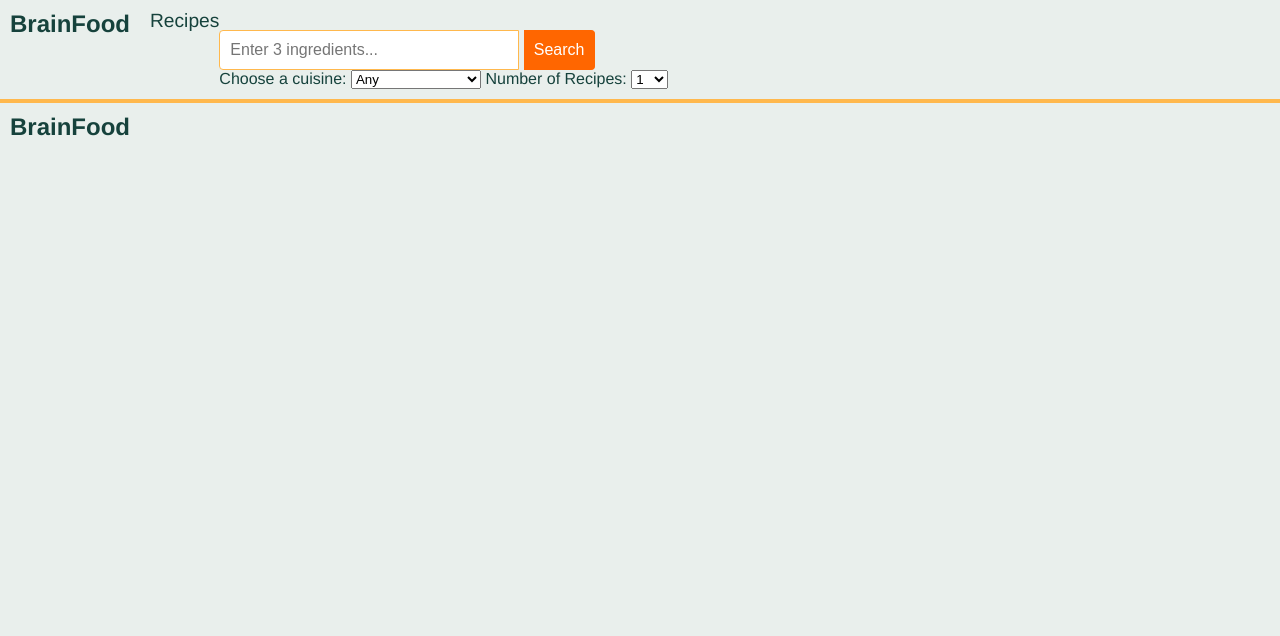
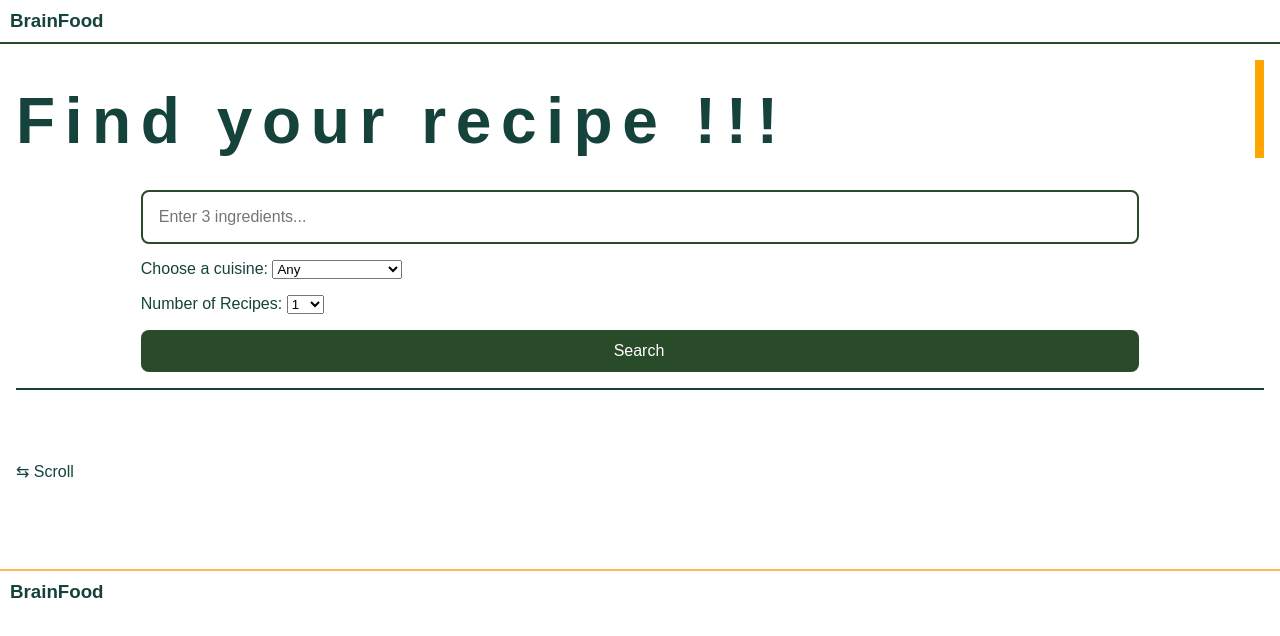
Before and after one commit to yamunajayan/brainfood, a plain HTML site: page index.html in a window 1280 px wide. Drawn offline with nearby package versions, Linux system fonts and the light colour scheme; no server answers.

Commit message:
made changes to UI, updated the main.js and sass files

```diff
--- a/index.html
+++ b/index.html
@@ -10,16 +10,16 @@
     <header>
       <nav class="header">
         <a href="index.html" class="header__home-link">
-          <h1 class="header__home">BrainFood</h1>
+          <h3 class="header__home">BrainFood</h3>
         </a>
-        <ul class="header__nav">
+        <!-- <ul class="header__nav">
           <li class="header__list">
             <a href="#" class="header__link">Recipes</a>
           </li>
-        </ul>
+        </ul> -->
       </nav>
 
-      <form class="search">
+      <!-- <form class="search">
         <div>
           <input
             type="text"
@@ -59,17 +59,68 @@
             <option value="12">12</option>
           </select>
         </div>
-      </form>
+      </form> -->
     </header>
 
-    <main>
-      <div class="carousel"></div>
+    <main class="menu">
+      <section class="menu__box">
+        <h1 class="menu__title">Find your recipe !!!</h1>
+        <div class="menu__form-section">
+          <form class="search">
+            <div class="search__box">
+              <input
+                type="text"
+                name="ingredient"
+                class="search__input"
+                placeholder="Enter 3 ingredients..."
+              />
+            </div>
+            <div class="search__item">
+              <label for="cusines">Choose a cuisine:</label>
+              <select name="cuisine" id="cuisine">
+                <option value="Any">Any</option>
+                <option value="Indian">Indian</option>
+                <option value="Italian">Italian</option>
+                <option value="British">British</option>
+                <option value="Mexican">Mexican</option>
+                /
+                <option value="Chinese">Chinese</option>
+                <option value="Eastern European">Eastern European</option>
+                <option value="British">British</option>
+                <option value="Mexican">Mexican</option>
+              </select>
+            </div>
+            <div class="search__item">
+              <label for="number">Number of Recipes:</label>
+              <select name="number" id="number">
+                <option value="1">1</option>
+                <option value="2">2</option>
+                <option value="3">3</option>
+                <option value="4">4</option>
+                <option value="5">5</option>
+                <option value="6">6</option>
+                <option value="7">7</option>
+                <option value="8">8</option>
+                <option value="9">9</option>
+                <option value="10">10</option>
+                <option value="11">11</option>
+                <option value="12">12</option>
+              </select>
+            </div>
+            <button class="search__button" type="submit">Search</button>
+          </form>
+        </div>
+      </section>
+
+      <section class="carousel">
+        <div class="scroll-indicator">⇆ Scroll</div>
+      </section>
     </main>
 
     <footer>
       <nav class="footer">
         <a href="index.html" class="footer__home-link">
-          <h1 class="footer__home">BrainFood</h1>
+          <h3 class="footer__home">BrainFood</h3>
         </a>
       </nav>
     </footer>
--- a/scripts/main.js
+++ b/scripts/main.js
@@ -15,7 +15,7 @@ console.log(allRecipes);
 
 // allRecipes.forEach((item) => {
 //   const label = item.recipe.label;
-//   console.log(label);
+//   console.log(label); s
 // });
 
 // const recepieApi = new RecipeAPI(API_KEY);
@@ -25,19 +25,19 @@ const carouselEl = document.querySelector(".carousel");
 function displayRecipes(recipes) {
   carouselEl.innerHTML = "";
 
-  recipes.forEach((recipe) => {
-    console.log("I am here");
+  recipes.slice(0, 12).forEach((recipe) => {
     const recipeEl = document.createElement("div");
     recipeEl.classList.add("recipe");
 
     const titleEl = document.createElement("h3");
     titleEl.innerText = recipe.recipe.label;
+    titleEl.classList.add("recipe__title");
 
     const imgEl = document.createElement("img");
     imgEl.src = recipe.recipe.image;
     imgEl.alt = recipe.recipe.label;
     // imgEl.id = recipe.id;
-    imgEl.classList.add("recipe_img");
+    imgEl.classList.add("recipe__img");
 
     recipeEl.appendChild(titleEl);
     recipeEl.appendChild(imgEl);
--- a/styles/_partials/_global.scss
+++ b/styles/_partials/_global.scss
@@ -1,4 +1,5 @@
 @use "./variables" as *;
+@use "./mixins" as *;
 
 * {
   box-sizing: border-box;
@@ -10,10 +11,21 @@ a {
 }
 
 html {
-  font-family: "Franklin Gothic Medium", "Arial Narrow", Arial, sans-serif;
+  font-family: sans-serif;
   color: $primary-color-dark-green;
 }
 
 body {
   background-color: #e9efec;
+  background-color: white;
 }
+
+h1 {
+  font-size: 1.5rem;
+  @include tablet {
+    font-size: 3rem;
+  }
+  @include desktop {
+    font-size: 4rem;
+  }
+}
--- a/styles/_partials/_variables.scss
+++ b/styles/_partials/_variables.scss
@@ -5,3 +5,11 @@ $desktop-breakpoint: 80rem;
 $Brainfood-Salmon: lightsalmon;
 
 $primary-color-dark-green: #16423c;
+
+$mobile-padding: 1rem;
+$mobile-padding-before-heading: 1.5rem;
+
+$border-radius-small: 0.5rem;
+$border-radius-big: 1rem;
+
+$border-size: 0.125rem;
--- a/styles/main.scss
+++ b/styles/main.scss
@@ -15,7 +15,7 @@ h3 {
 header {
   padding: 10px;
   //   background-color: inherit;
-  border-bottom: 2px solid #ffb84d;
+  border-bottom: 2px solid #294b29;
   display: flex;
 }
 
@@ -71,43 +71,68 @@ header {
 
 /* Search Bar */
 .search {
-  margin-top: 20px;
+  width: 80%;
+  margin-top: $mobile-padding;
   display: flex;
   flex-direction: column;
+
   &__input {
-    padding: 10px;
+    padding: $mobile-padding;
     font-size: 1rem;
-    width: 300px;
-    border: 1px solid #ffb84d;
-    border-radius: 4px 0 0 4px;
+    width: 100%;
+    border: $border-size solid #294b29;
+    border-radius: $border-radius-small;
   }
 
   &__button {
+    margin-top: $mobile-padding;
     padding: 10px;
     font-size: 1rem;
-    border: 1px solid #ff6600;
+    border: $border-size solid #294b29;
     border-left: none;
-    background-color: #ff6600;
+    background-color: #294b29;
     color: white;
-    border-radius: 0 4px 4px 0;
+    border-radius: $border-radius-small;
     cursor: pointer;
     &__:hover {
       background-color: $primary-color-dark-green;
     }
   }
+  &__item {
+    padding-top: $mobile-padding;
+  }
 }
-main {
+.menu {
+  padding: $mobile-padding;
   //   background-color: #fff5e6;
+  &__form-section {
+    display: flex;
+    justify-content: center;
+    flex-direction: column;
+    padding: $mobile-padding 0;
+    align-items: center;
+    /* padding: 1rem; */
+    // border: 0.5rem solid;
+    // border-radius: 1rem;
+    // padding: 4rem;
+  }
+
+  &__title {
+    padding-top: $mobile-padding-before-heading;
+    overflow: hidden; /* Ensures the content is not revealed until the animation */
+    border-right: 0.15em solid orange; /* The typwriter cursor */
+    white-space: nowrap; /* Keeps the content on a single line */
+    margin: 0 auto; /* Gives that scrolling effect as the typing happens */
+    letter-spacing: 0.15em; /* Adjust as needed */
+    animation: typing 3.5s steps(40, end), blink-caret 0.75s step-end infinite;
+  }
 }
 .carousel {
-  flex-direction: column;
+  border-top: $border-size solid #16423c;
+  padding: $mobile-padding-before-heading * 3 0;
   display: flex;
+  overflow-x: scroll;
   align-items: center;
-  @include tablet {
-    flex-direction: row;
-    flex-wrap: wrap;
-    justify-content: center;
-  }
 }
 footer {
   padding: 10px;
@@ -122,14 +147,63 @@ footer {
   }
 }
 
-.recipe_img {
+.recipe__img {
   height: 20rem;
-  width: 25rem;
+  //   width: 100%;
+  border-radius: 2rem;
 }
 
 .recipe {
   display: flex;
   align-items: center;
   flex-direction: column;
-  padding: 1rem;
+  padding: 0.3rem;
+  border: 0.3rem solid #16423c;
+  border-radius: 2rem;
+  margin-right: $mobile-padding;
+  width: 20rem;
+  position: relative;
+
+  @include tablet {
+    width: 50rem;
+  }
+  &:hover {
+    transform: scale(1.1);
+    margin: 0 $mobile-padding * 4;
+
+    @include tablet {
+      transform: scale(1.3);
+    }
+  }
+
+  &__title {
+    position: absolute;
+    bottom: 2rem;
+    color: white;
+    padding: 1rem;
+    background-color: #16423c56;
+    border-radius: 1rem;
+    // width: 100%;
+  }
 }
+
+/* The typing effect */
+@keyframes typing {
+  from {
+    width: 0;
+  }
+  to {
+    width: 100%;
+  }
+}
+
+/* The typewriter cursor effect */
+@keyframes blink-caret {
+  from,
+  to {
+    border-color: transparent;
+  }
+  50% {
+    border-color: orange;
+  }
+}
```
Also changed, not shown: recipe.html (+2 -2 lines), styles/main.css, 1 other file.
